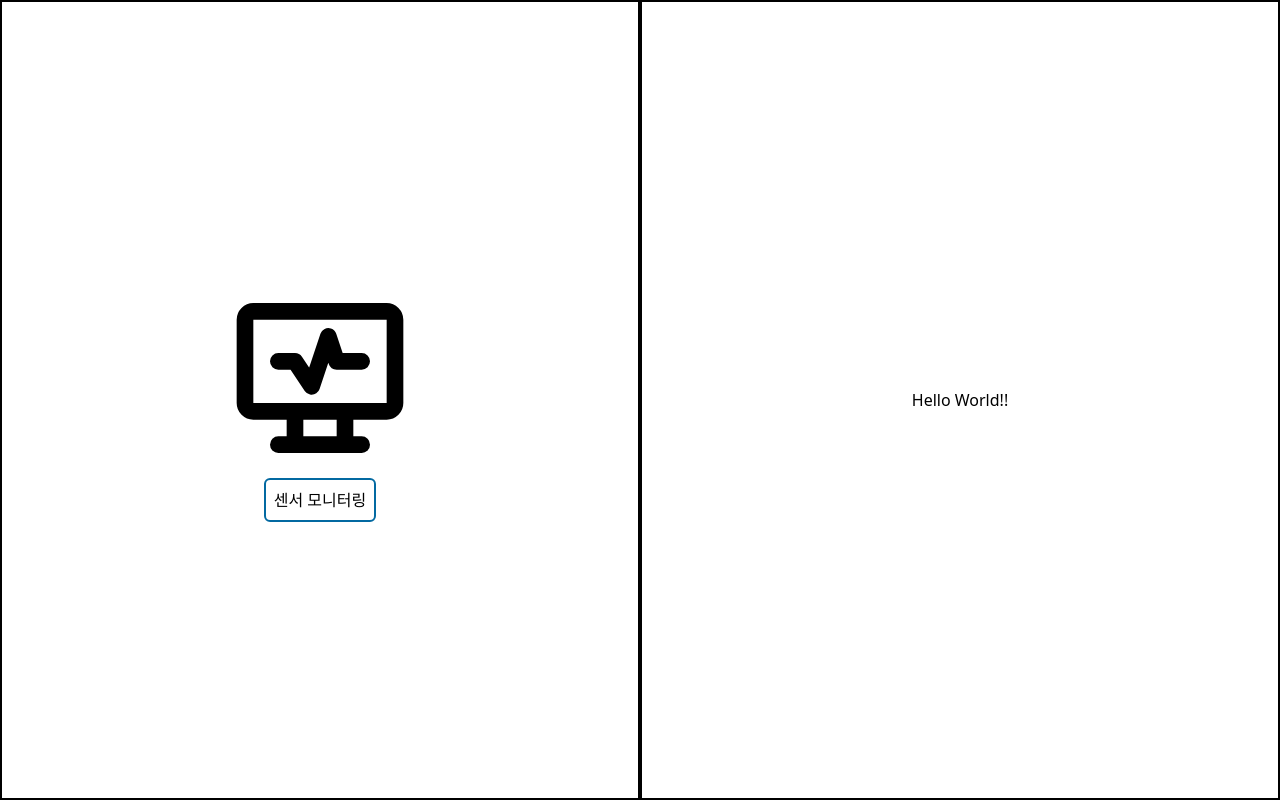
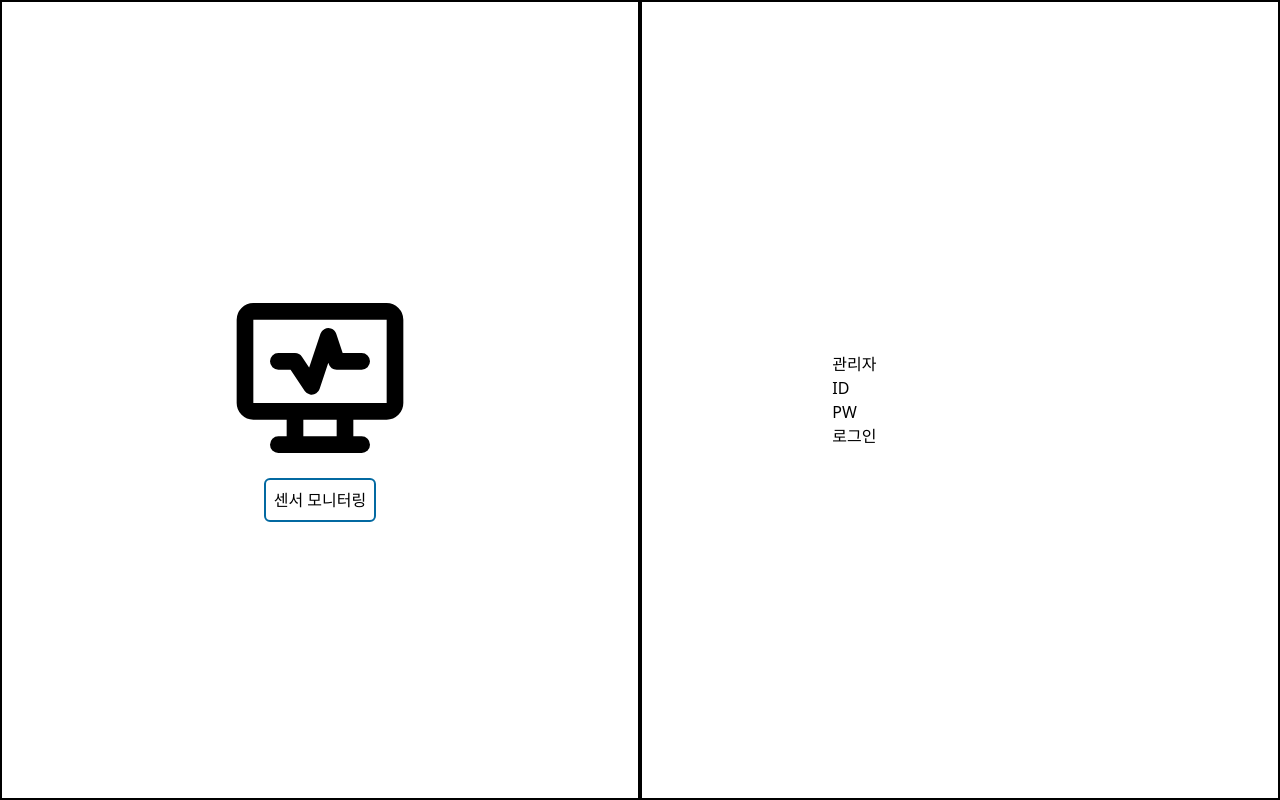
Before and after one commit to theoldtree/new_monitoring_system, a Next.js app: page / in a window 1280 px wide. Built offline with nearby package versions, Linux system fonts and the light colour scheme.

Commit message:
add inputform component

```diff
--- /dev/null
+++ b/src/components/inputform.tsx
@@ -0,0 +1,30 @@
+interface InputFormProps {
+  label: string;
+  label2: string;
+  label3: string;
+  btnText: string;
+}
+
+export const InputForm: React.FC<InputFormProps> = ({
+  label,
+  label2,
+  label3,
+  btnText,
+}) => {
+  return (
+    <form>
+      <div>
+        <section>{label}</section>
+        <section>
+          <label>{label2}</label>
+          <input type="text" />
+        </section>
+        <section>
+          <label>{label3}</label>
+          <input type="text" />
+        </section>
+        <button>{btnText}</button>
+      </div>
+    </form>
+  );
+};
--- a/src/pages/index.tsx
+++ b/src/pages/index.tsx
@@ -1,5 +1,6 @@
 import { TbHeartRateMonitor } from "react-icons/tb";
 import Link from "next/link";
+import { InputForm } from "@/components/inputform";
 
 export default function Home() {
   return (
@@ -13,7 +14,7 @@ export default function Home() {
         </div>
       </section>
       <section className="flex-1 border-solid border-2 border-black flex justify-center items-center h-screen">
-        Hello World!!
+        <InputForm label="관리자" label2="ID" label3="PW" btnText="로그인" />
       </section>
     </div>
   );
```
